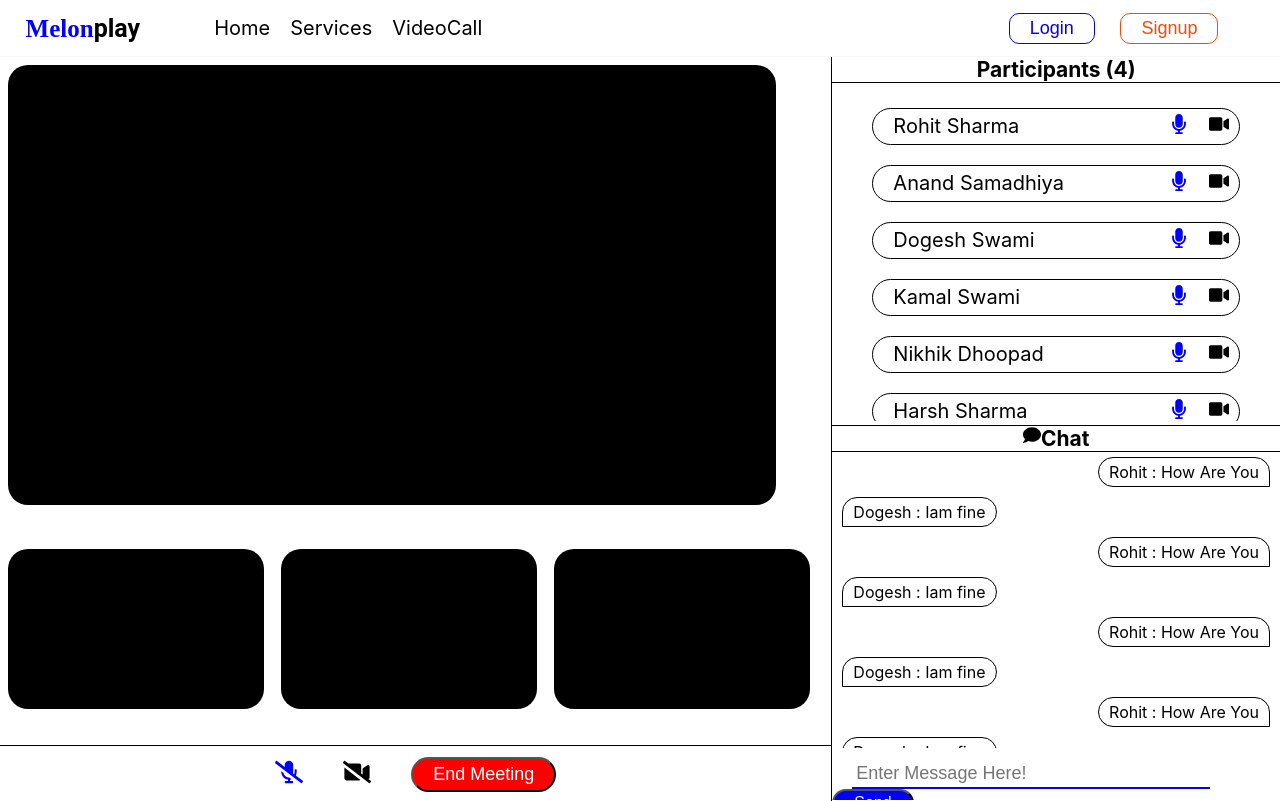
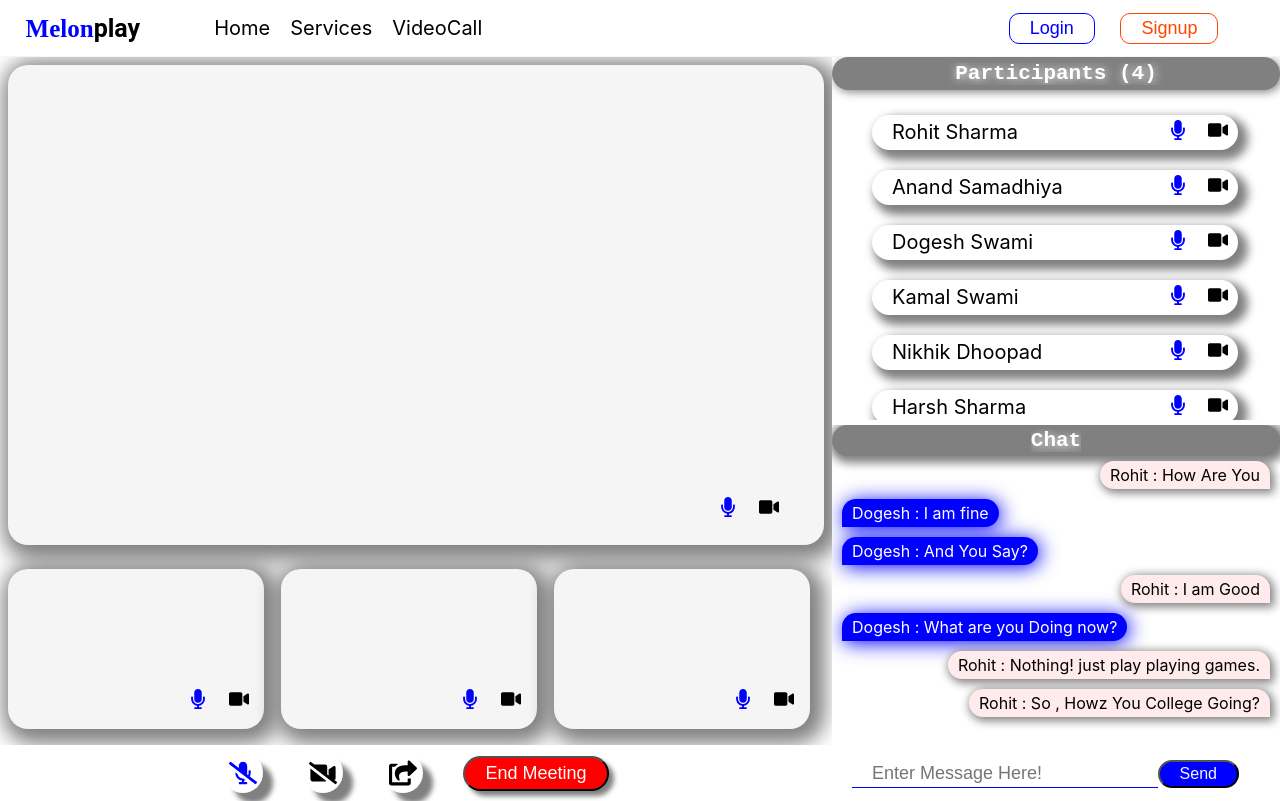
Before and after one commit to aluparsad/Melonplay, a React (Create React App) app: page /Videocall in a window 1280 px wide. Built offline with nearby package versions, Linux system fonts and the light colour scheme.

Commit message:
Changes in video call section

```diff
--- a/src/components/Videocall.js
+++ b/src/components/Videocall.js
@@ -1,6 +1,6 @@
 import React from 'react';
 import '../sass/video_call.css';
-import { FaHeart, FaMicrophone, FaVideo, FaComment, FaMicrophoneSlash, FaVideoSlash } from 'react-icons/fa';
+import { FaHeart, FaMicrophone, FaVideo, FaComment, FaMicrophoneSlash, FaVideoSlash, FaShareSquare } from 'react-icons/fa';
 
 export default function Video_call() {
     return (
@@ -8,10 +8,46 @@ export default function Video_call() {
             <div className="video-call-container">
                 <div className="video-call-left">
                     <div className="video-call">
-                        <div className="friend friend-1"></div>
-                        <div className="friend friend-2"></div>
-                        <div className="friend friend-3"></div>
-                        <div className="friend friend-4"></div>
+                        <div className="friend friend-1">
+                            <div className="frnd1-icons">
+                                <div className="frnd-mic">
+                                    <FaMicrophone size={20} />
+                                </div>
+                                <div className="frnd-video">
+                                    <FaVideo size={20} />
+                                </div>
+                            </div>
+                        </div>
+                        <div className="friend friend-2">
+                            <div className="frnd-icons">
+                                <div className="frnd-mic">
+                                    <FaMicrophone size={20} />
+                                </div>
+                                <div className="frnd-video">
+                                    <FaVideo size={20} />
+                                </div>
+                            </div>
+                        </div>
+                        <div className="friend friend-3">
+                            <div className="frnd-icons">
+                                <div className="frnd-mic">
+                                    <FaMicrophone size={20} />
+                                </div>
+                                <div className="frnd-video">
+                                    <FaVideo size={20} />
+                                </div>
+                            </div>
+                        </div>
+                        <div className="friend friend-4">
+                            <div className="frnd-icons">
+                                <div className="frnd-mic">
+                                    <FaMicrophone size={20} />
+                                </div>
+                                <div className="frnd-video">
+                                    <FaVideo size={20} />
+                                </div>
+                            </div>
+                        </div>
                     </div>
                     <div className="buttons">
                         <div className="buttons-section-mic">
@@ -19,6 +55,9 @@ export default function Video_call() {
                         </div>
                         <div className="buttons-section-video">
                             <FaVideoSlash size={28} />
+                        </div>
+                        <div className="buttons-section-screen-share">
+                            <FaShareSquare size={28}/>
                         </div>
                         <button className="end-meeting">End Meeting</button>
                     </div>
@@ -104,23 +143,24 @@ export default function Video_call() {
                     </div>
                     <div className="chatting-section">
                         <div className="chat-heading">
-                            <div className="chat-icon">
+                            {/* <div className="chat-icon">
                                 <FaComment size={18} />
-                            </div>
+                            </div> */}
                             <h2>Chat</h2>
                         </div>
                         <div className="chats">
                             <div className="message message-right">Rohit : How Are You</div>
-                            <div className="message message-left">Dogesh : Iam fine</div>
-                            <div className="message message-right">Rohit : How Are You</div>
-                            <div className="message message-left">Dogesh : Iam fine</div>
-                            <div className="message message-right">Rohit : How Are You</div>
-                            <div className="message message-left">Dogesh : Iam fine</div>
-                            <div className="message message-right">Rohit : How Are You</div>
-                            <div className="message message-left">Dogesh : Iam fine</div>
+                            <div className="message message-left">Dogesh : I am fine</div>
+                            <div className="message message-left">Dogesh : And You Say?</div>
+                            <div className="message message-right">Rohit : I am Good</div>
+                            <div className="message message-left">Dogesh : What are you Doing now?</div>
+                            <div className="message message-right">Rohit : Nothing! just play playing games.</div>
+                            <div className="message message-right">
+                                Rohit : So , Howz You College Going?
+                            </div>
                         </div>
                         <div className="input">
-                            <input type="text" placeholder='Enter Message Here!'/>
+                            <input type="text" placeholder='Enter Message Here!' />
                             <button className="submit">Send</button>
                         </div>
                     </div>
--- a/src/sass/video_call.css
+++ b/src/sass/video_call.css
@@ -11,7 +11,6 @@
 }
 
 .video-call-container .video-call-left {
-  border-right: 1px solid black;
   width: 65vw;
 }
 
@@ -25,17 +24,75 @@
 }
 
 .video-call-container .video-call-left .video-call .friend {
-  background: black;
   border-radius: 20px;
+  background: whitesmoke;
   width: 20vw;
   height: 20vh;
   margin: 1% 1%;
+  -webkit-box-shadow: 5px 5px 20px 10px grey;
+          box-shadow: 5px 5px 20px 10px grey;
+}
+
+.video-call-container .video-call-left .video-call .friend .frnd-icons {
+  display: -webkit-box;
+  display: -ms-flexbox;
+  display: flex;
+  width: 70px;
+  position: relative;
+  left: 70%;
+  top: 75%;
+}
+
+.video-call-container .video-call-left .video-call .friend .frnd-icons .frnd-mic {
+  color: blue;
+}
+
+.video-call-container .video-call-left .video-call .friend .frnd-icons .frnd-mic:hover {
+  cursor: pointer;
+}
+
+.video-call-container .video-call-left .video-call .friend .frnd-icons .frnd-video {
+  margin-left: 30%;
+  color: black;
+}
+
+.video-call-container .video-call-left .video-call .friend .frnd-icons .frnd-video:hover {
+  cursor: pointer;
 }
 
 .video-call-container .video-call-left .video-call .friend-1 {
-  width: 60vw;
-  height: 55vh;
+  width: 65vw;
+  height: 60vh;
   margin: 1%;
+  -webkit-box-shadow: 5px 5px 20px 10px grey;
+          box-shadow: 5px 5px 20px 10px grey;
+}
+
+.video-call-container .video-call-left .video-call .friend-1 .frnd1-icons {
+  display: -webkit-box;
+  display: -ms-flexbox;
+  display: flex;
+  width: 70px;
+  position: relative;
+  left: 87%;
+  top: 90%;
+}
+
+.video-call-container .video-call-left .video-call .friend-1 .frnd1-icons .frnd-mic {
+  color: blue;
+}
+
+.video-call-container .video-call-left .video-call .friend-1 .frnd1-icons .frnd-mic:hover {
+  cursor: pointer;
+}
+
+.video-call-container .video-call-left .video-call .friend-1 .frnd1-icons .frnd-video {
+  margin-left: 30%;
+  color: black;
+}
+
+.video-call-container .video-call-left .video-call .friend-1 .frnd1-icons .frnd-video:hover {
+  cursor: pointer;
 }
 
 .video-call-container .video-call-left .buttons {
@@ -50,25 +107,79 @@
   -webkit-box-align: center;
       -ms-flex-align: center;
           align-items: center;
-  border-top: 1px solid black;
+  border-radius: 20px;
 }
 
 .video-call-container .video-call-left .buttons .buttons-section-mic {
   color: blue;
   margin: 0px 20px;
+  width: 40px;
+  height: 40px;
+  display: -webkit-box;
+  display: -ms-flexbox;
+  display: flex;
+  -webkit-box-pack: center;
+      -ms-flex-pack: center;
+          justify-content: center;
+  -webkit-box-align: center;
+      -ms-flex-align: center;
+          align-items: center;
+  border-radius: 50%;
+  -webkit-box-shadow: 10px 10px 5px grey;
+          box-shadow: 10px 10px 5px grey;
 }
 
 .video-call-container .video-call-left .buttons .buttons-section-mic:hover {
   cursor: pointer;
+  scale: 1.1;
 }
 
 .video-call-container .video-call-left .buttons .buttons-section-video {
   color: black;
   margin: 0px 20px;
+  width: 40px;
+  height: 40px;
+  display: -webkit-box;
+  display: -ms-flexbox;
+  display: flex;
+  -webkit-box-pack: center;
+      -ms-flex-pack: center;
+          justify-content: center;
+  -webkit-box-align: center;
+      -ms-flex-align: center;
+          align-items: center;
+  border-radius: 50%;
+  -webkit-box-shadow: 10px 10px 5px grey;
+          box-shadow: 10px 10px 5px grey;
 }
 
 .video-call-container .video-call-left .buttons .buttons-section-video:hover {
   cursor: pointer;
+  scale: 1.1;
+}
+
+.video-call-container .video-call-left .buttons .buttons-section-screen-share {
+  color: black;
+  margin: 0px 20px;
+  width: 40px;
+  height: 40px;
+  display: -webkit-box;
+  display: -ms-flexbox;
+  display: flex;
+  -webkit-box-pack: center;
+      -ms-flex-pack: center;
+          justify-content: center;
+  -webkit-box-align: center;
+      -ms-flex-align: center;
+          align-items: center;
+  border-radius: 50%;
+  -webkit-box-shadow: 10px 10px 5px grey;
+          box-shadow: 10px 10px 5px grey;
+}
+
+.video-call-container .video-call-left .buttons .buttons-section-screen-share:hover {
+  cursor: pointer;
+  scale: 1.1;
 }
 
 .video-call-container .video-call-left .buttons .end-meeting {
@@ -78,9 +189,12 @@
   background: red;
   border-radius: 20px;
   margin: 0px 20px;
+  -webkit-box-shadow: 5px 5px 5px grey;
+          box-shadow: 5px 5px 5px grey;
 }
 
 .video-call-container .video-call-left .buttons .end-meeting:hover {
+  scale: 1.1;
   cursor: pointer;
 }
 
@@ -101,21 +215,28 @@
 }
 
 .video-call-container .participants-chats-right .participants-section .participant-heading {
-  border-bottom: 1px solid black;
+  border-radius: 20px;
+  -webkit-box-shadow: 2px 2px 10px grey;
+          box-shadow: 2px 2px 10px grey;
   color: black;
   text-align: center;
   font-size: 14px;
+  padding: 5px 0px;
+  background: grey;
+  color: white;
+  text-shadow: 1px 1px 10px whitesmoke;
+  font-family: 'Courier New', Courier, monospace;
 }
 
 .video-call-container .participants-chats-right .participants-section .participants {
-  height: 41vh;
+  border-radius: 20px;
+  height: 40vh;
   overflow-y: auto;
   padding: 5px 40px;
 }
 
 .video-call-container .participants-chats-right .participants-section .participants .participant {
   color: black;
-  border: 1px solid black;
   width: 27vw;
   font-size: 20px;
   padding: 5px 0px 5px 20px;
@@ -124,6 +245,8 @@
   display: -webkit-box;
   display: -ms-flexbox;
   display: flex;
+  -webkit-box-shadow: 6px 6px 10px 4px grey;
+          box-shadow: 6px 6px 10px 4px grey;
 }
 
 .video-call-container .participants-chats-right .participants-section .participants .participant .participant-icons {
@@ -154,9 +277,7 @@
 }
 
 .video-call-container .participants-chats-right .chatting-section .chat-heading {
-  border-bottom: 1px solid black;
-  border-top: 1px solid black;
-  color: black;
+  border-radius: 20px;
   font-size: 14px;
   display: -webkit-box;
   display: -ms-flexbox;
@@ -166,23 +287,37 @@
           justify-content: center;
   -ms-flex-line-pack: center;
       align-content: center;
+  color: black;
+  font-family: 'Courier New', Courier, monospace;
+  text-shadow: 2px 2px 10px whitesmoke;
+  -webkit-box-shadow: 2px 2px 10px 5px grey;
+          box-shadow: 2px 2px 10px 5px grey;
+  background: grey;
+  color: white;
+  padding: 4px 0px;
 }
 
 .video-call-container .participants-chats-right .chatting-section .chats {
+  border-radius: 20px;
   height: 37vh;
   color: black;
   overflow-y: auto;
 }
 
 .video-call-container .participants-chats-right .chatting-section .chats .message {
-  border: 1px solid black;
   margin: 5px 10px;
   padding: 4px 10px;
+  -webkit-box-shadow: 2px 2px 10px 2px grey;
+          box-shadow: 2px 2px 10px 2px grey;
 }
 
 .video-call-container .participants-chats-right .chatting-section .chats .message-left {
   float: left;
   clear: both;
+  color: white;
+  background: blue;
+  -webkit-box-shadow: 2px 2px 20px  blue;
+          box-shadow: 2px 2px 20px  blue;
   border-top-left-radius: 20px;
   border-top-right-radius: 20px;
   border-bottom-right-radius: 20px;
@@ -191,6 +326,8 @@
 .video-call-container .participants-chats-right .chatting-section .chats .message-right {
   float: right;
   clear: both;
+  background: #ffebeb;
+  color: black;
   border-top-left-radius: 20px;
   border-top-right-radius: 20px;
   border-bottom-left-radius: 20px;
@@ -204,11 +341,12 @@
 
 .video-call-container .participants-chats-right .chatting-section .input input {
   font-size: 18px;
-  width: 350px;
+  width: 22vw;
   padding: 3px 4px;
   border: none;
-  border-bottom: 2px solid blue;
   margin-left: 20px;
+  border-bottom: 1px solid blue;
+  padding-left: 20px;
 }
 
 .video-call-container .participants-chats-right .chatting-section .input .submit {
--- a/src/sass/video_call.scss
+++ b/src/sass/video_call.scss
@@ -10,7 +10,7 @@
 
     .video-call-left {
         // border: 2px solid black;
-        border-right: 1px solid black;
+        // border-right: 1px solid black;
         width: 65vw;
 
         .video-call {
@@ -21,18 +21,74 @@
 
             // overflow-y: auto;
             .friend {
-                background: black;
+                // background: black;
                 border-radius: 20px;
+                // border: 2px solid black;
+                background: whitesmoke;
                 width: 20vw;
                 height: 20vh;
                 margin: 1% 1%;
+                box-shadow: 5px 5px 20px 10px grey;
+
+                .frnd-icons {
+                    // border: 2px solid white;
+                    display: flex;
+                    width: 70px;
+                    position: relative;
+                    left: 70%;
+                    top: 75%;
+
+                    .frnd-mic {
+                        color: blue;
+
+                        &:hover {
+                            cursor: pointer;
+                        }
+                    }
+
+                    .frnd-video {
+                        margin-left: 30%;
+                        color: black;
+
+                        &:hover {
+                            cursor: pointer;
+                        }
+                    }
+                }
             }
 
             .friend-1 {
                 // border: 2px solid blue;
-                width: 60vw;
-                height: 55vh;
+                width: 65vw;
+                height: 60vh;
                 margin: 1%;
+                box-shadow: 5px 5px 20px 10px grey;
+
+                .frnd1-icons {
+                    // border: 2px solid white;
+                    display: flex;
+                    width: 70px;
+                    position: relative;
+                    left: 87%;
+                    top: 90%;
+
+                    .frnd-mic {
+                        color: blue;
+
+                        &:hover {
+                            cursor: pointer;
+                        }
+                    }
+
+                    .frnd-video {
+                        margin-left: 30%;
+                        color: black;
+
+                        &:hover {
+                            cursor: pointer;
+                        }
+                    }
+                }
             }
         }
 
@@ -43,23 +99,57 @@
             display: flex;
             justify-content: center;
             align-items: center;
-            border-top: 1px solid black;
+            border-radius: 20px;
 
             .buttons-section-mic {
                 color: blue;
                 margin: 0px 20px;
+                // border: 2px solid black;
+                width: 40px;
+                height: 40px;
+                display: flex;
+                justify-content: center;
+                align-items: center;
+                border-radius: 50%;
+                box-shadow: 10px 10px 5px grey;
 
                 &:hover {
                     cursor: pointer;
+                    scale: 1.1;
                 }
             }
 
             .buttons-section-video {
                 color: black;
                 margin: 0px 20px;
+                width: 40px;
+                height: 40px;
+                display: flex;
+                justify-content: center;
+                align-items: center;
+                border-radius: 50%;
+                box-shadow: 10px 10px 5px grey;
 
                 &:hover {
                     cursor: pointer;
+                    scale: 1.1;
+                }
+            }
+
+            .buttons-section-screen-share {
+                color: black;
+                margin: 0px 20px;
+                width: 40px;
+                height: 40px;
+                display: flex;
+                justify-content: center;
+                align-items: center;
+                border-radius: 50%;
+                box-shadow: 10px 10px 5px grey;
+
+                &:hover {
+                    cursor: pointer;
+                    scale: 1.1;
                 }
             }
 
@@ -70,8 +160,10 @@
                 background: red;
                 border-radius: 20px;
                 margin: 0px 20px;
+                box-shadow: 5px 5px 5px grey;
 
                 &:hover {
+                    scale: 1.1;
                     cursor: pointer;
                 }
             }
@@ -91,27 +183,40 @@
 
             .participant-heading {
                 // border: 2px solid black;
-                border-bottom: 1px solid black;
+                // border-bottom: 1px solid black;
+                // background: grey;
+                border-radius: 20px;
+                box-shadow: 2px 2px 10px grey;
                 color: black;
                 text-align: center;
                 font-size: 14px;
+                padding: 5px 0px;
+                background: grey;
+                color: white;
+                text-shadow: 1px 1px 10px whitesmoke;
+                font-family: 'Courier New', Courier, monospace;
             }
 
             .participants {
-                // border: 2px solid black;
-                height: 41vh;
+                // border: 1px solid black;
+                border-radius: 20px;
+                height: 40vh;
                 overflow-y: auto;
                 padding: 5px 40px;
 
+                // box-shadow: 2px 2px 0px grey;
                 .participant {
                     color: black;
-                    border: 1px solid black;
+                    // border: 1px solid black;
+                    // background: #ffd6d6;
+                    // color: whitesmoke;
                     width: 27vw;
                     font-size: 20px;
                     padding: 5px 0px 5px 20px;
                     margin: 20px 0px;
                     border-radius: 20px;
                     display: flex;
+                    box-shadow: 6px 6px 10px 4px grey;
 
                     .participant-icons {
                         // border: 2px solid black;
@@ -146,30 +251,42 @@
 
             .chat-heading {
                 // border: 2px solid black;
-                border-bottom: 1px solid black;
-                border-top: 1px solid black;
-                color: black;
+                // border-bottom: 1px solid black;
+                // border-top: 1px solid black;
+                border-radius: 20px;
+                // background:grey;
                 font-size: 14px;
                 display: flex;
                 justify-content: center;
                 align-content: center;
+                color: black;
+                font-family: 'Courier New', Courier, monospace;
+                text-shadow: 2px 2px 10px whitesmoke;
+                box-shadow: 2px 2px 10px 5px grey;
+                background: grey;
+                color: white;
+                padding: 4px 0px;
             }
 
             .chats {
-                // border: 2px solid black;
+                // border: 1px solid black;
+                border-radius: 20px;
                 height: 37vh;
                 color: black;
                 overflow-y: auto;
 
                 .message {
-                    border: 1px solid black;
                     margin: 5px 10px;
                     padding: 4px 10px;
+                    box-shadow: 2px 2px 10px 2px grey;
                 }
 
                 .message-left {
                     float: left;
                     clear: both;
+                    color: white;
+                    background: blue;
+                    box-shadow: 2px 2px 20px blue;
                     border-top-left-radius: 20px;
                     border-top-right-radius: 20px;
                     border-bottom-right-radius: 20px;
@@ -178,6 +295,8 @@
                 .message-right {
                     float: right;
                     clear: both;
+                    background: #ffebeb;
+                    color: black;
                     border-top-left-radius: 20px;
                     border-top-right-radius: 20px;
                     border-bottom-left-radius: 20px;
@@ -190,13 +309,19 @@
                 position: absolute;
                 bottom: 0px;
 
+                // box-shadow: 2px 2px 10px 5px grey;
                 input {
                     font-size: 18px;
-                    width: 350px;
+                    width: 22vw;
                     padding: 3px 4px;
                     border: none;
-                    border-bottom: 2px solid blue;
+                    // border-bottom: 2px solid blue;
                     margin-left: 20px;
+                    // border-radius: 20px;
+                    // border: 1px solid blue;
+                    border-bottom: 1px solid blue;
+                    padding-left: 20px;
+
                 }
 
                 .submit {
```
Also changed, not shown: 1 other file (tests, documents, lock files or other folders).
